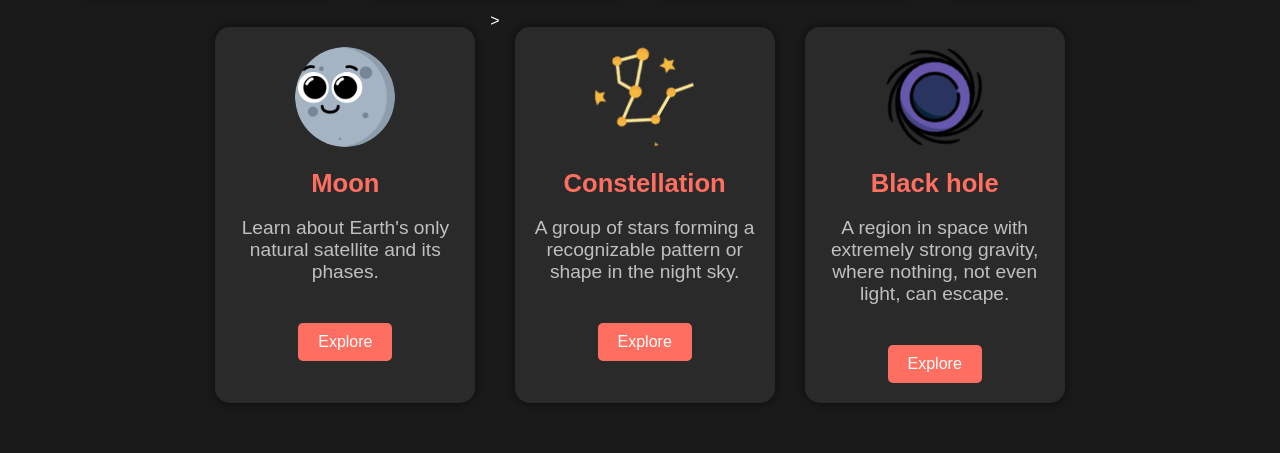
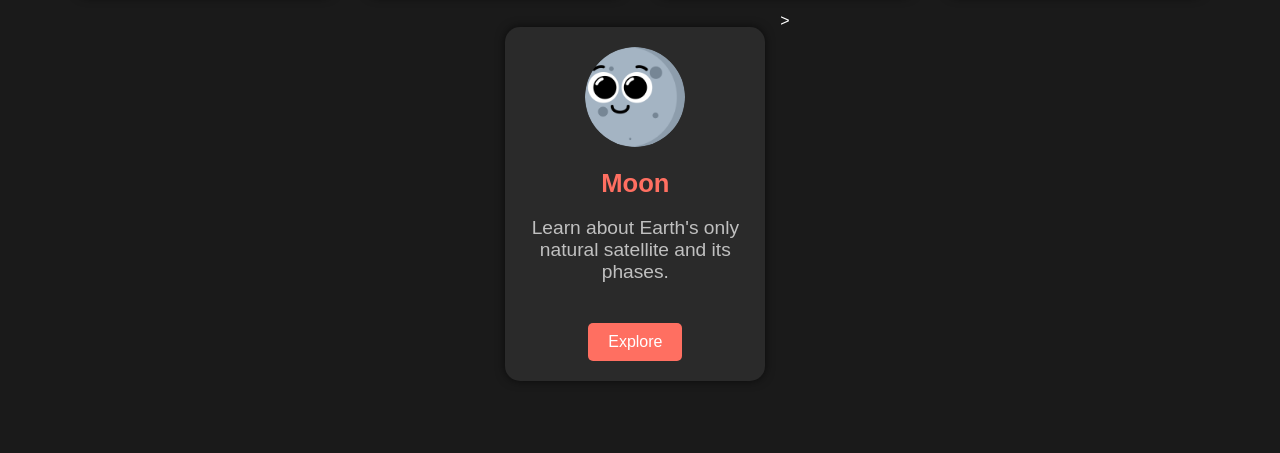
Before and after one commit to VedikaMamidwar/Future-ISRO-s, a plain HTML site: page pages/explore.html in a window 1280 px wide. Shown: the part 1572-2025 px from the top of the page. Drawn offline with Linux system fonts and the light colour scheme.

Commit message:
modified page

```diff
--- a/pages/explore.html
+++ b/pages/explore.html
@@ -127,22 +127,6 @@
                         <p class="card-description">Learn about Earth's only natural satellite and its phases.</p>
                         <a href="moon.html"><button class="explore-button">Explore</button></a>
                     </div>>
-                    <div class="card">
-                        <div class="event-image Constellation-movement"></div>
-                        <h2 class="card-title">Constellation</h2>
-                        <p class="card-description">A group of stars forming a recognizable pattern or shape in the
-                            night sky.
-                        </p>
-                        <a href="constellation.html"><button class="explore-button">Explore</button></a>
-                    </div>
-                    <div class="card">
-                        <div class="event-image blackhole-movement"></div>
-                        <h2 class="card-title">Black hole</h2>
-                        <p class="card-description">A region in space with extremely strong gravity, where nothing, not
-                            even
-                            light, can escape.</p>
-                        <a href="blackhole.html"><button class="explore-button">Explore</button></a>
-                    </div>
 
 
 
```
